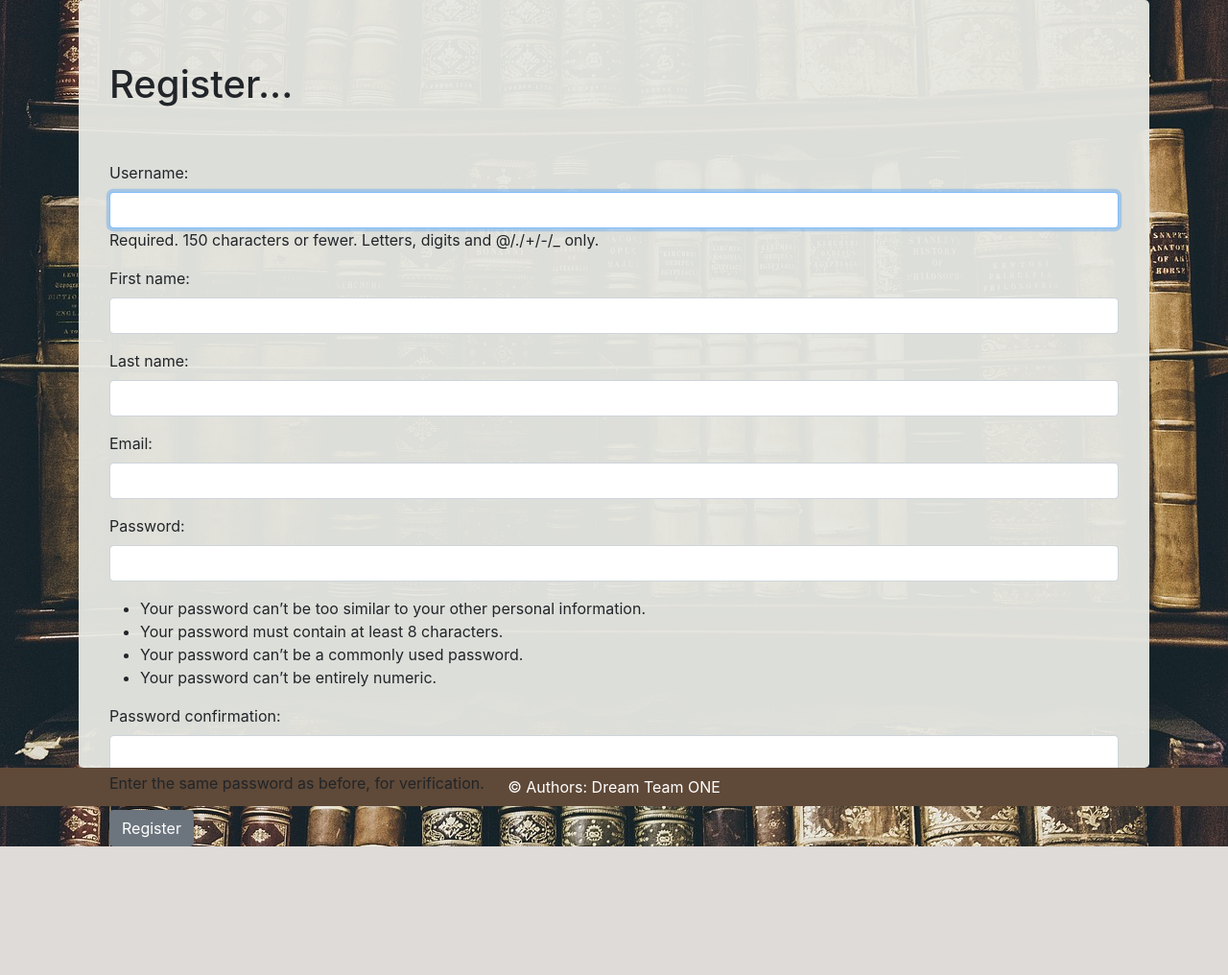
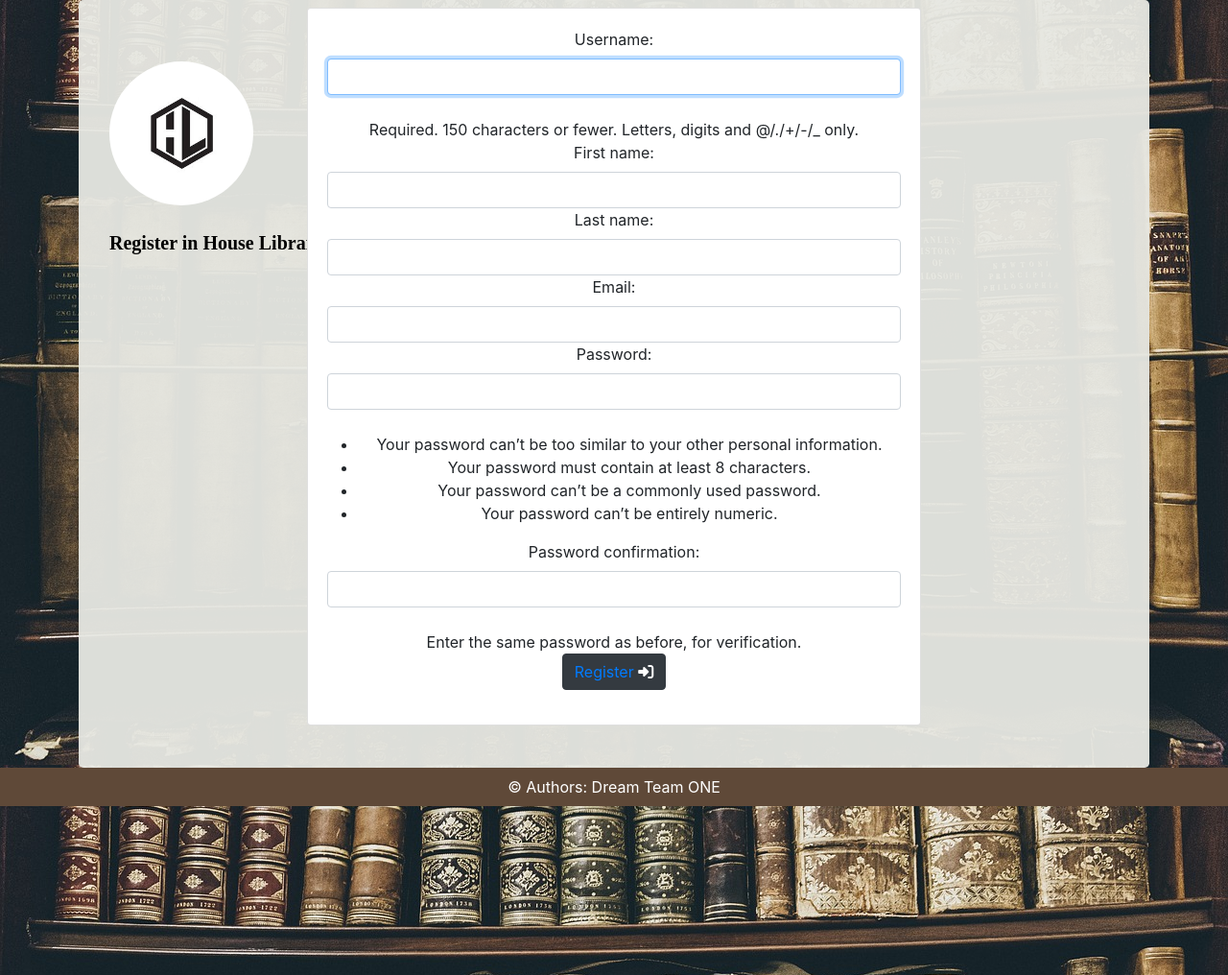
Before and after one commit to SDAgrupa1/house-library, a Django app: page /accounts/register/ in a window 1280 px wide. Shown: the part 56-1072 px from the top of the page at 96% size. Before the commit the page ends 938 px from the top, so only its background shows below. Run offline with Django 3.2, Linux system fonts and the light colour scheme; some libraries are stand-ins or nearby versions.

Commit message:
KN-45-register-template

```diff
--- a/music_collection/accounts/templates/registration/register.html
+++ b/music_collection/accounts/templates/registration/register.html
@@ -1,22 +1,26 @@
-{% extends 'base.html' %}
-{% block title %}Register{% endblock %}
+{% extends "base.html" %}
+{% block title %} Register {% endblock %}
 {% block content %}
+{% load static %}
+{% load bootstrap %}
 
-
-
-<h1>Register...</h1>
-<br/><br/>
-
-<div class="form-group">
-    <form method="POST">
-        {% csrf_token %}
-        {{ form.as_p }}
-        <button class="btn btn-secondary">Register</button>
+  <img class="element" src="{% static 'img/hl-logo.jpg' %}" alt="logo">
+    </br>
+    </br>
+    <span style="color: black; font-family: Century Gothic; font-size: 20px"><b>Register in House Library</b></span>
+    <div style="margin-left:35%;margin-right:35%;">
+    </div>
+  <center>
+    <div class="card" style="width: 40rem; bottom: 260px;">
+    <div class="card-body">
+  <fieldset>
+    <form method="post" action=".">
+      {% csrf_token %}
+      {{ form|bootstrap}}
+      </br>
+      <button type="submit" class="btn btn-dark"><a href="{% url 'login' %}">Register</a>
+            <i class="fas fa-sign-in-alt"></i></i></button>
     </form>
-</div>
-
-
-
-
-
+  </fieldset>
+  </center>
 {% endblock %}
```
